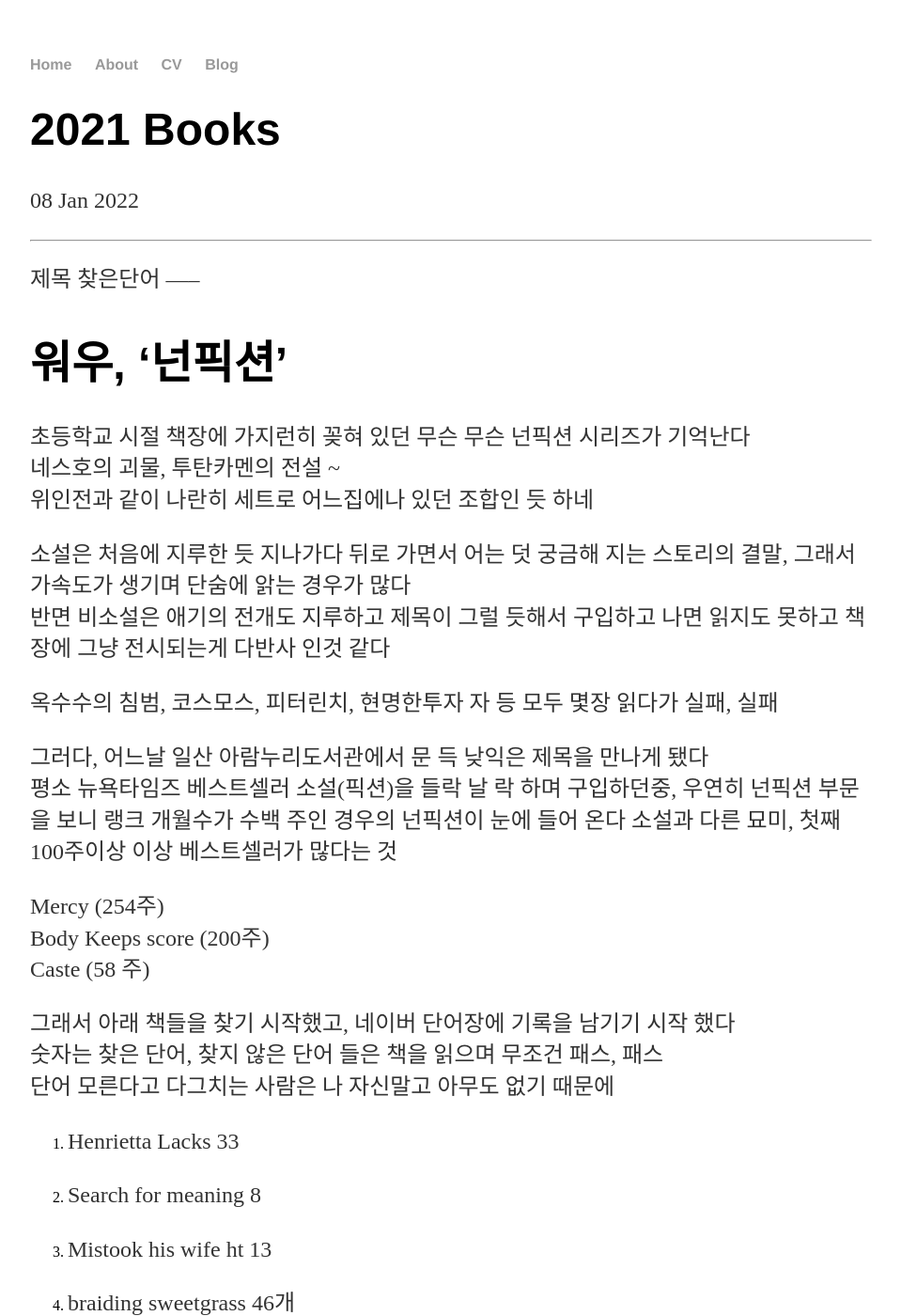
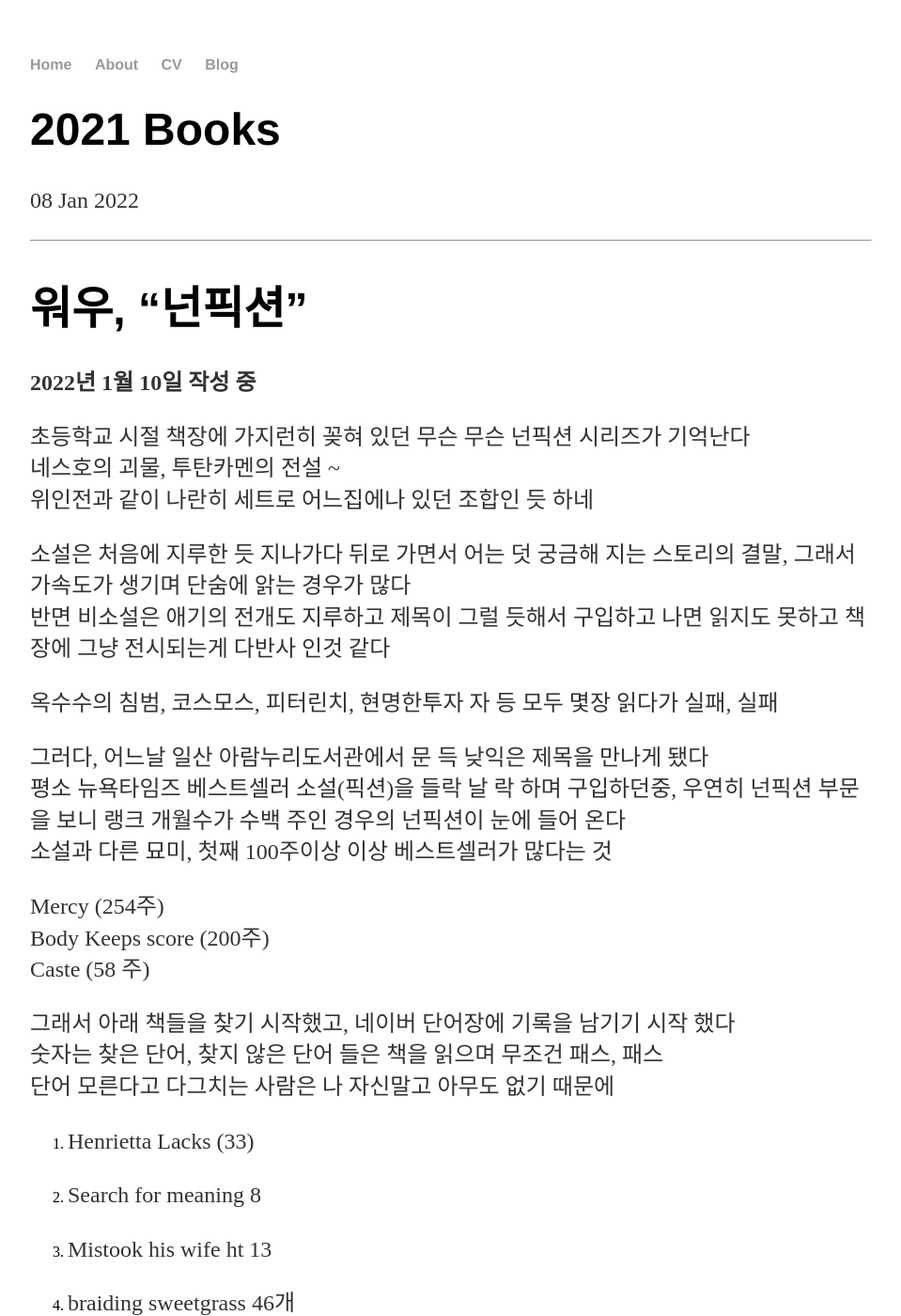
Before and after one commit to kslee5838/kslee5838.github.io, a Jekyll site: the page built from _posts/2022-01-08-2021-books.md, in a window 1280 px wide and 1400 px high. Shown: the whole window at 94% size, without its empty margins (160-1119 px from the left). Built offline with Jekyll 4.4.1, drawn with Linux system fonts in a browser that asks for light colours; our own code applies the rules of GitHub Pages for plain Markdown files.

Commit message:
1st edit

```diff
--- a/_posts/2022-01-08-2021-books.md
+++ b/_posts/2022-01-08-2021-books.md
@@ -1,7 +1,7 @@
 -------------
-제목  찾은단어
------
-# 워우, '넌픽션'
+# 워우, "넌픽션"
+
+**2022년 1월 10일 작성 중**
 
 초등학교 시절 책장에 가지런히 꽂혀 있던 무슨 무슨 넌픽션 시리즈가 기억난다
 네스호의 괴물, 투탄카멘의 전설 ~
@@ -25,7 +25,7 @@
 숫자는 찾은 단어, 찾지 않은 단어 들은 책을 읽으며 무조건 패스, 패스
 단어 모른다고 다그치는 사람은 나 자신말고 아무도 없기 때문에
 
-1. Henrietta Lacks  33
+1. Henrietta Lacks  (33)
 
 2. Search for meaning 8
 
```
